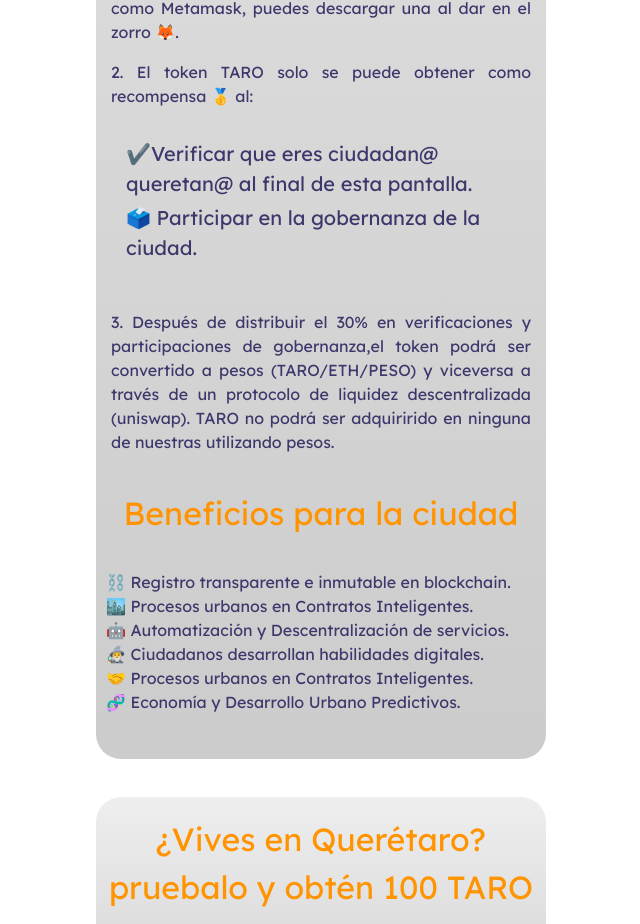
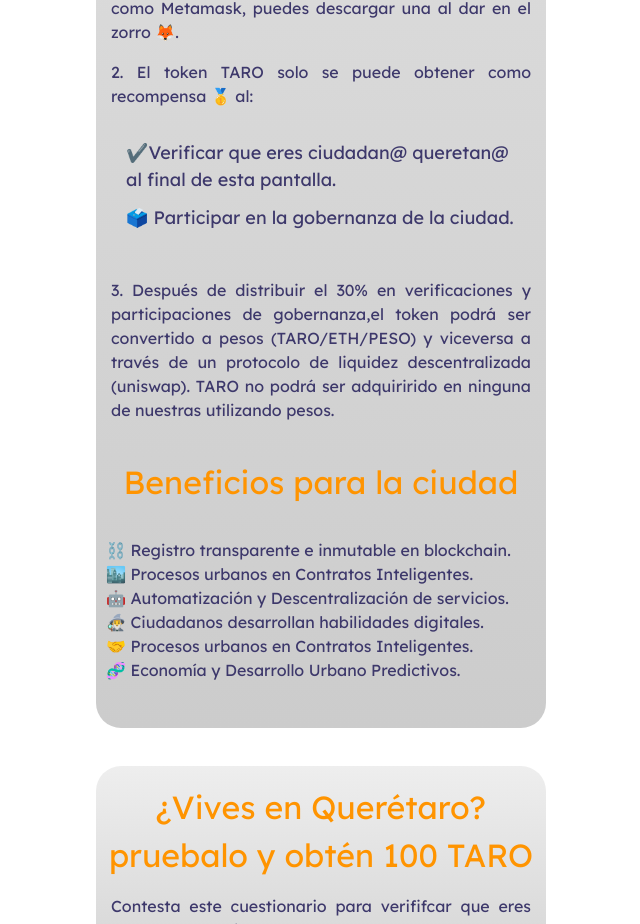
Before and after one commit to zenbitETH/Ciudades-DAO, a React (Create React App) app in the folder frontend/: page /about in a window 1280 px wide. Shown: the part 1220-2144 px from the top of the page, without its empty margins (319-959 px from the left). Built offline with nearby package versions, Linux system fonts and the light colour scheme.

Commit message:
About in spanish ready

```diff
--- a/frontend/src/index.css
+++ b/frontend/src/index.css
@@ -23,7 +23,7 @@
 }
 
 .main2 {
-  font-size: 20px !important;
+  font-size: 18px !important;
   text-align: left;
   text-justify: inter-word;
   box-sizing: border-box;
@@ -152,7 +152,7 @@ align-items: center !important;
 }
 
 .space {
-  margin-top: 1%;
+  margin-top: 3%;
 }
 
 .item {
```
